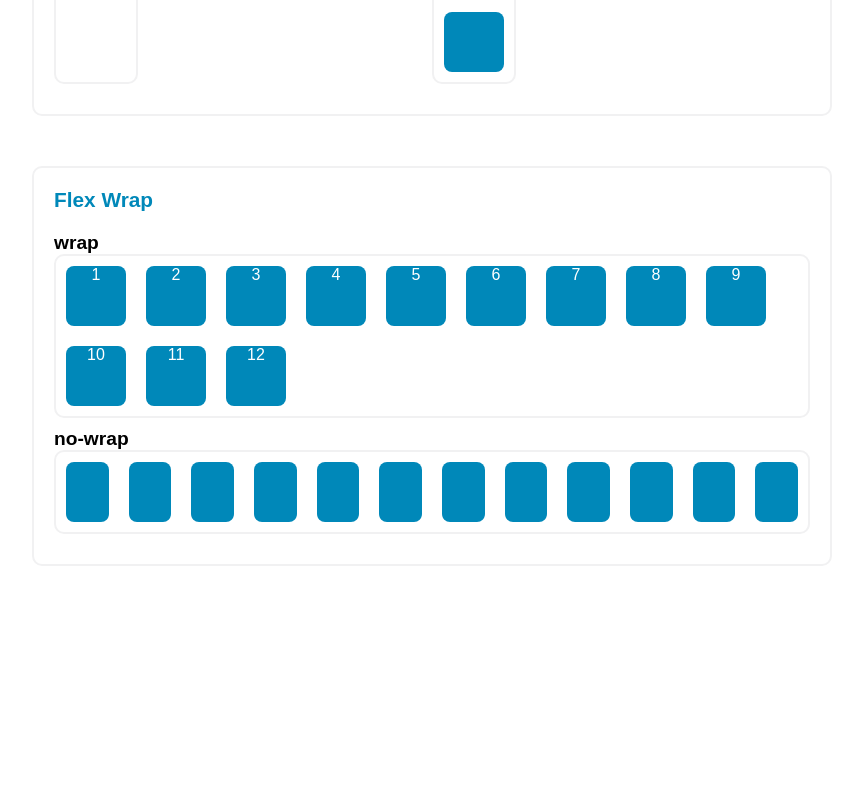
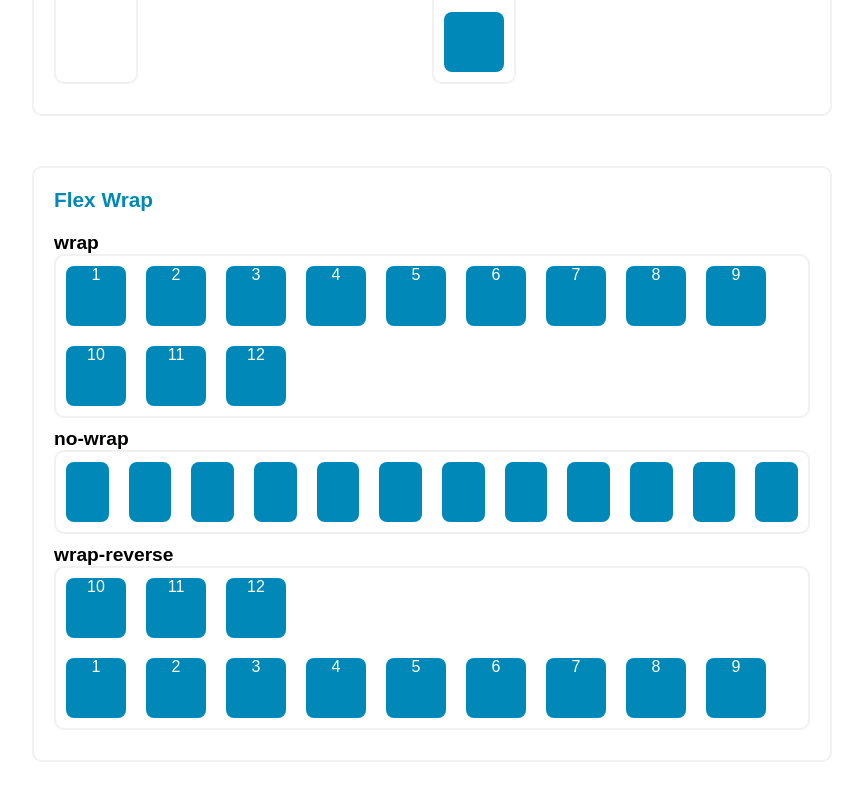
Before and after one commit to arifsptra/my-collection, a plain HTML site: page CSS Flexbox/index.html in a window 1280 px wide. Shown: the part 754-1554 px from the top of the page, without its empty margins (208-1071 px from the left). Before the commit the page ends 1370 px from the top, so only its background shows below. Drawn offline with Linux system fonts and the light colour scheme.

Commit message:
flex-wrap wrap-reverse

```diff
--- a/CSS Flexbox/index.html
+++ b/CSS Flexbox/index.html
@@ -72,6 +72,21 @@
         <div class="squere"></div>
         <div class="squere"></div>
       </div>
+      <strong>wrap-reverse</strong>
+      <div class="flex wrapWrapReverse">
+        <div class="squere">1</div>
+        <div class="squere">2</div>
+        <div class="squere">3</div>
+        <div class="squere">4</div>
+        <div class="squere">5</div>
+        <div class="squere">6</div>
+        <div class="squere">7</div>
+        <div class="squere">8</div>
+        <div class="squere">9</div>
+        <div class="squere">10</div>
+        <div class="squere">11</div>
+        <div class="squere">12</div>
+      </div>
     </div>
   </body>
 </html>
--- a/CSS Flexbox/style.css
+++ b/CSS Flexbox/style.css
@@ -82,6 +82,9 @@ strong {
 .wrapWrap {
   flex-wrap: wrap;
 }
-.wrapNoWrap {
+.wrapWrapNoWrap {
   flex-wrap: no-wrap;
 }
+.wrapWrapReverse {
+  flex-wrap: wrap-reverse;
+}
```
